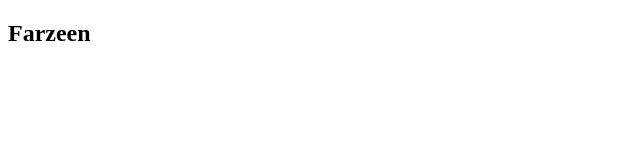
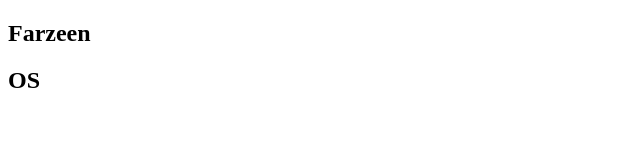
Before and after one commit to farzeen-ali/OS, a plain HTML site: page index.html in a window 1280 px wide. Shown: the full height of the page, 0-640 px from the left. Drawn offline with Linux system fonts and the light colour scheme.

Commit message:
Changes Done

```diff
--- a/index.html
+++ b/index.html
@@ -7,5 +7,6 @@
 </head>
 <body>
     <h2>Farzeen</h2>
+    <h2>OS</h2>
 </body>
 </html>
```
